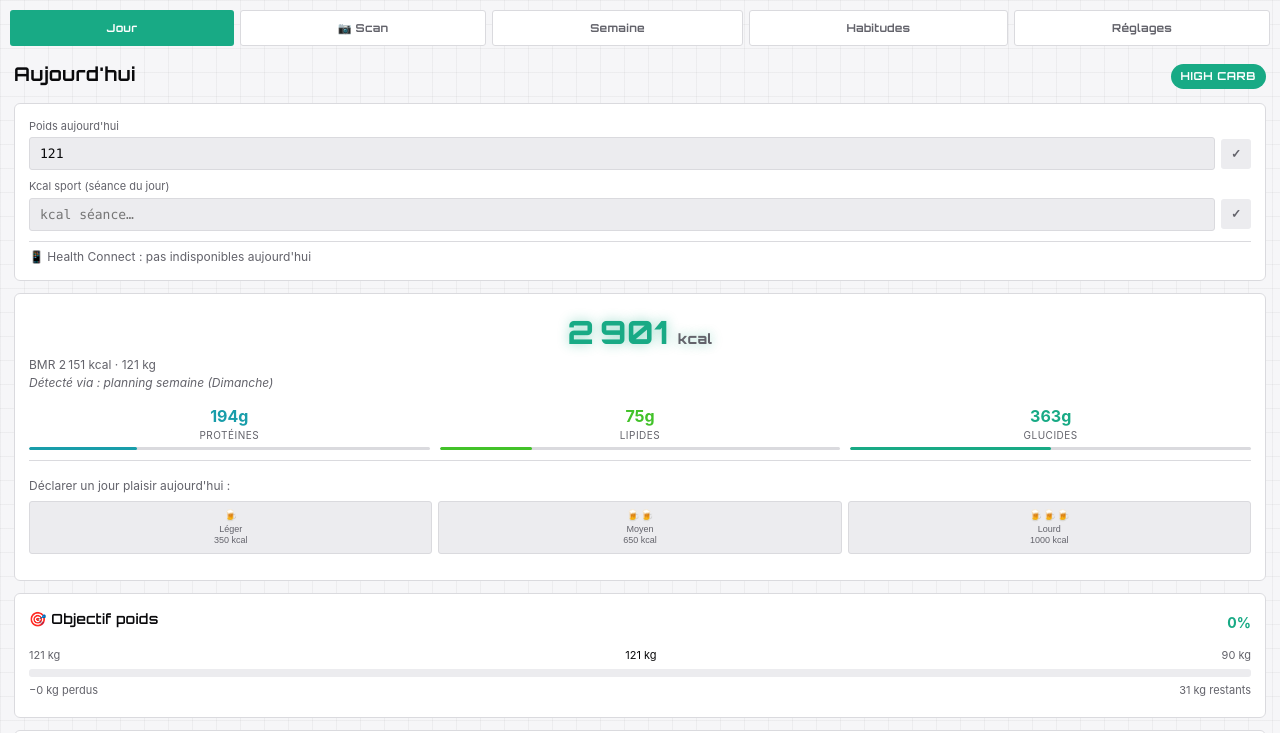
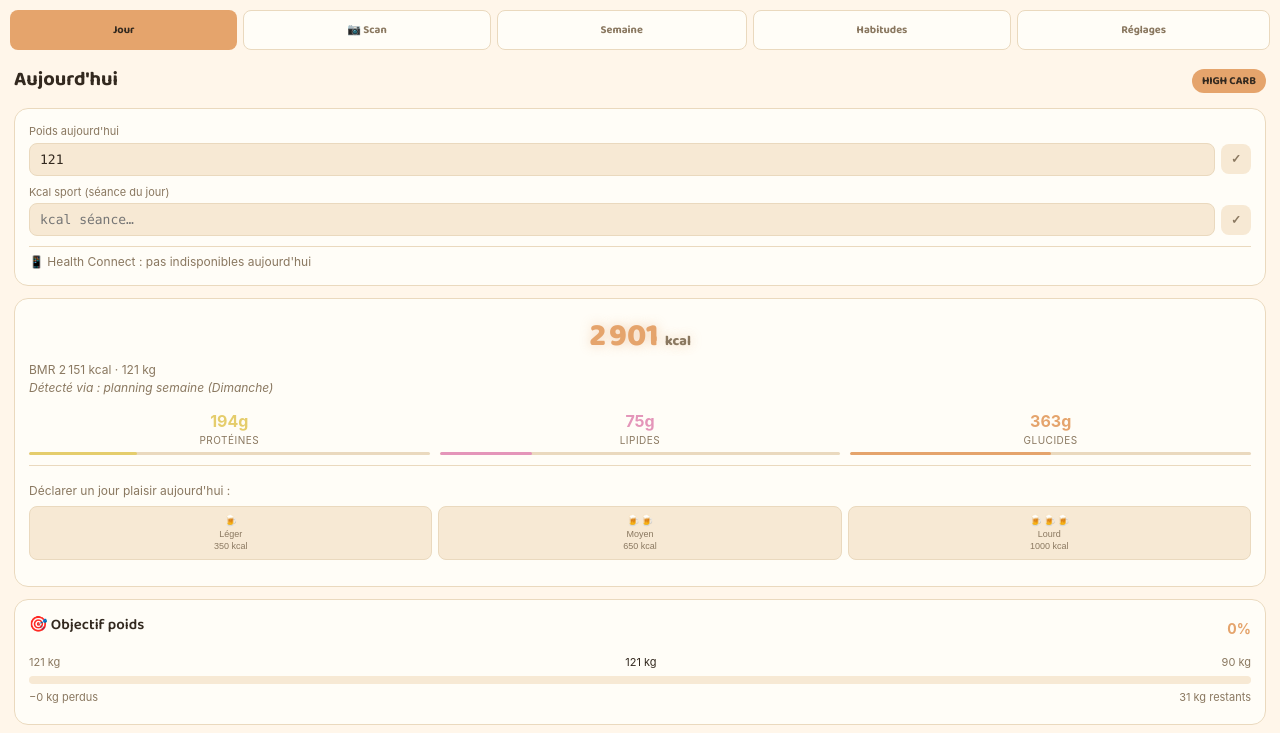
Before and after one commit to pirona/carbs-android-app, a website built with Vite: page index.html in a window 1280 px wide. Shown: the top 733 px of the page. Built offline with nearby package versions, Linux system fonts and the light colour scheme; what @capacitor/preferences, @capgo/capacitor-health would draw is missing.

Commit message:
Redesign CSS tokens for the kawaii mascot theme, replace Orbitron with Baloo 2
Design system v3: warm cream/ink surfaces and text (matching the
taco-chick mascot's own palette) replace the monochrome/grayscale v2
tokens, default accent hue moves from 165 (teal) to 28 (orange-apricot,
matches the mascot's beak/body), and the tech-y graph-paper background
grid is dropped. Corner radii bumped for a softer, rounder feel.
Orbitron (angular/techno) replaced by Baloo 2 (OFL, self-hosted like
Orbitron was — fetched from Google Fonts' latin subset, weight 400-800
variable, covers French accents) for all --font-display uses; dropped
the letter-spacing tuning that was specifically compensating for
Orbitron's wide tracking.

Verified with Playwright screenshots (Day/Week/Habits/Settings, light
and dark) against the Vite dev server — first pass used the palette's
raw 88%/60% saturation/lightness, which made hue-rotated colors (the
+35° "medium" macro color lands on yellow-green) look neon rather than
pastel; retuned to 70%/66% after seeing it rendered rather than
guessing further from color math alone. Also had to update
ThemeRepo.DEFAULT_THEME.accentHue (165, hardcoded independently of the
CSS default) — the CSS token alone doesn't reach new users since
applyTheme() always sets --accent-h inline from loaded settings.
`npm test` (88 passed) and `npm run build` both clean.

Co-Authored-By: Claude Sonnet 5 <noreply@anthropic.com>
Claude-Session: https://claude.ai/code/session_01A9JwZq2RdRoc7YtHcPZbBz

```diff
--- a/src/storage/repos/themeRepo.ts
+++ b/src/storage/repos/themeRepo.ts
@@ -10,7 +10,7 @@ export interface ThemeSettings {
   accentHue: number;
 }
 
-export const DEFAULT_THEME: ThemeSettings = { mode: 'auto', accentHue: 165 };
+export const DEFAULT_THEME: ThemeSettings = { mode: 'auto', accentHue: 28 };
 
 const THEME_KEY = 'theme_settings';
 
--- a/src/ui/fonts/OFL.txt
+++ b/src/ui/fonts/OFL.txt
@@ -1,4 +1,4 @@
-Copyright 2018 The Orbitron Project Authors (https://github.com/theleagueof/orbitron), with Reserved Font Name: "Orbitron"
+Copyright 2019 The Baloo 2 Project Authors (https://github.com/EkType/Baloo2)
 
 This Font Software is licensed under the SIL Open Font License, Version 1.1.
 This license is copied below, and is also available with a FAQ at:
--- a/src/ui/style.css
+++ b/src/ui/style.css
@@ -1,41 +1,42 @@
 /* SPDX-License-Identifier: GPL-3.0-or-later */
 /*
- * Design system v2 (2026-08-09 redesign) — monochrome + one user-configurable accent.
+ * Design system v3 (2026-08-09 kawaii redesign) — warm pastel + one user-configurable accent.
  *
- * Everything structural (surfaces, text, borders) is strict grayscale. The single accent
- * hue (--accent-h, set at runtime from ThemeRepo — see main.ts) drives not just buttons/
- * highlights but the whole "meaningful color" family below it: day-type and macro colors
- * are hue *rotations* around the user's accent rather than independent hardcoded colors,
- * so picking a new accent reshuffles the app's entire color language coherently instead of
- * leaving four unrelated hardcoded hues behind.
+ * Replaces the earlier monochrome/techno system. Surfaces and text are warm cream/ink instead
+ * of neutral gray, matching the taco-chick mascot's own palette (resources/, generated by
+ * scripts/compose-icon-assets.mjs). The single accent hue (--accent-h, set at runtime from
+ * ThemeRepo — see main.ts) still drives the whole "meaningful color" family below it: day-type
+ * and macro colors are hue *rotations* around the user's accent rather than independent
+ * hardcoded colors, so picking a new accent reshuffles the app's entire color language
+ * coherently. Default accent hue (28) matches the mascot's beak/body orange-apricot family.
  */
 @font-face {
-  font-family: 'Orbitron';
-  src: url('./fonts/orbitron.woff2') format('woff2');
-  font-weight: 400 900;
+  font-family: 'Baloo 2';
+  src: url('./fonts/baloo2.woff2') format('woff2');
+  font-weight: 400 800;
   font-style: normal;
   font-display: swap;
 }
 
 :root {
   /* ── Light mode (default) ─────────────────────────────────────────────── */
-  --bg: #f6f6f8;
-  --surface: #ffffff;
-  --surface2: #ececef;
-  --text: #0a0a0c;
-  --text-muted: #63636b;
-  --border: #dadade;
-  --grid-line: rgb(10 10 12 / 4%);
-  --bad: #d1373f;
+  --bg: #fff6ea;
+  --surface: #fffdf7;
+  --surface2: #f7e9d4;
+  --text: #33291f;
+  --text-muted: #8a7860;
+  --border: #ead9be;
+  --bad: #e2585f;
 
   /* ── Accent — single user-configurable hue, everything else derives from it ── */
-  --accent-h: 165;
-  --accent-s: 75%;
-  --accent-l: 38%;
+  --accent-h: 28;
+  --accent-s: 70%;
+  --accent-l: 66%;
   --accent: hsl(var(--accent-h) var(--accent-s) var(--accent-l));
   --accent-glow: hsl(var(--accent-h) var(--accent-s) var(--accent-l) / 45%);
-  --accent-wash: hsl(var(--accent-h) var(--accent-s) var(--accent-l) / 12%);
-  --on-accent: #ffffff;
+  --accent-wash: hsl(var(--accent-h) var(--accent-s) var(--accent-l) / 15%);
+  /* Pastel accents this light need dark text for contrast, not white. */
+  --on-accent: #33291f;
 
   /* Day-type + macro families — rotations/shades around --accent, not separate hues. */
   --high: var(--accent);
@@ -46,35 +47,31 @@
   --fat: hsl(calc(var(--accent-h) - 55) calc(var(--accent-s) - 10%) calc(var(--accent-l) + 8%));
   --carb: var(--accent);
 
-  --radius: 6px;
-  --radius-sm: 3px;
+  --radius: 14px;
+  --radius-sm: 8px;
   --radius-pill: 999px;
-  --font-display: 'Orbitron', -apple-system, sans-serif;
+  --font-display: 'Baloo 2', -apple-system, sans-serif;
   --font-mono: ui-monospace, 'SFMono-Regular', Consolas, monospace;
 }
 
 /* Dark mode: system preference by default, explicit override via data-theme wins either way. */
 @media (prefers-color-scheme: dark) {
   :root:not([data-theme='light']) {
-    --bg: #08080a;
-    --surface: #131316;
-    --surface2: #1c1c21;
-    --text: #f5f5f7;
-    --text-muted: #96969f;
-    --border: #27272d;
-    --grid-line: rgb(255 255 255 / 5%);
-    --accent-l: 55%;
+    --bg: #221a12;
+    --surface: #2c2116;
+    --surface2: #382a1c;
+    --text: #fff1da;
+    --text-muted: #b8a48c;
+    --border: #4a3826;
   }
 }
 :root[data-theme='dark'] {
-  --bg: #08080a;
-  --surface: #131316;
-  --surface2: #1c1c21;
-  --text: #f5f5f7;
-  --text-muted: #96969f;
-  --border: #27272d;
-  --grid-line: rgb(255 255 255 / 5%);
-  --accent-l: 55%;
+  --bg: #221a12;
+  --surface: #2c2116;
+  --surface2: #382a1c;
+  --text: #fff1da;
+  --text-muted: #b8a48c;
+  --border: #4a3826;
 }
 
 * {
@@ -85,8 +82,6 @@
 
 body {
   background-color: var(--bg);
-  background-image: linear-gradient(var(--grid-line) 1px, transparent 1px), linear-gradient(90deg, var(--grid-line) 1px, transparent 1px);
-  background-size: 24px 24px;
   color: var(--text);
   font-family: -apple-system, 'Inter', sans-serif;
   font-size: 14px;
@@ -95,17 +90,15 @@ body {
 
 h1 {
   font-family: var(--font-display);
-  font-size: 19px;
+  font-size: 20px;
   font-weight: 700;
-  letter-spacing: 0.4px;
   margin-bottom: 4px;
 }
 
 h2 {
   font-family: var(--font-display);
-  font-size: 14px;
+  font-size: 15px;
   font-weight: 600;
-  letter-spacing: 0.3px;
   margin-bottom: 8px;
 }
 
@@ -470,7 +463,6 @@ label.field-label {
   font-family: var(--font-display);
   font-size: 11px;
   font-weight: 700;
-  letter-spacing: 0.3px;
   background: var(--accent);
   color: var(--on-accent);
   transition: background 0.2s ease, color 0.2s ease;
@@ -500,7 +492,6 @@ label.field-label {
   font-weight: 700;
   padding: 4px 10px;
   border-radius: var(--radius-pill);
-  letter-spacing: 0.6px;
   color: var(--on-accent);
 }
 
@@ -523,7 +514,6 @@ label.field-label {
   font-family: var(--font-display);
   font-size: 32px;
   font-weight: 800;
-  letter-spacing: 0.5px;
   text-align: center;
 }
 
```
Also changed, not shown: src/ui/fonts/baloo2.woff2 (added), src/ui/fonts/orbitron.woff2 (deleted).
